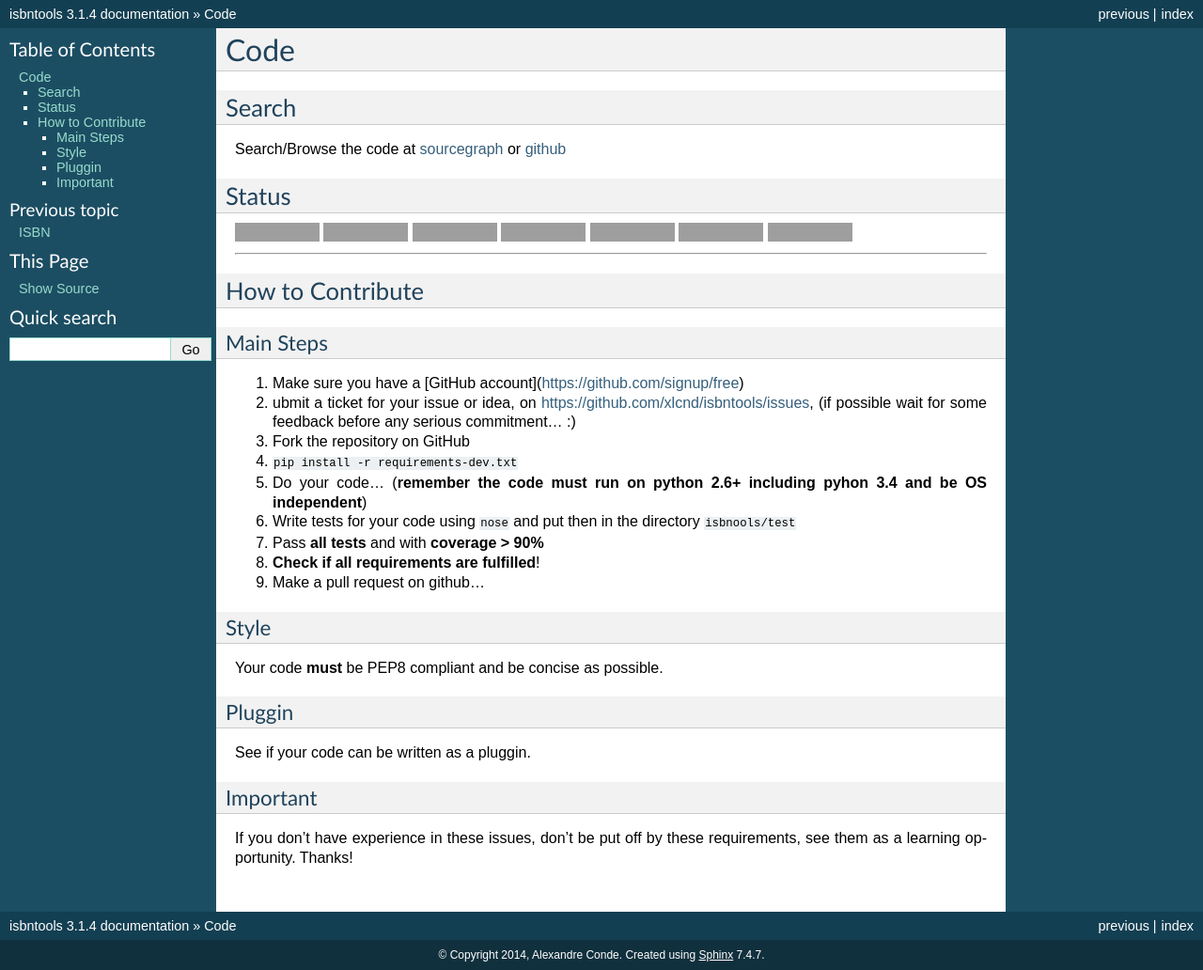
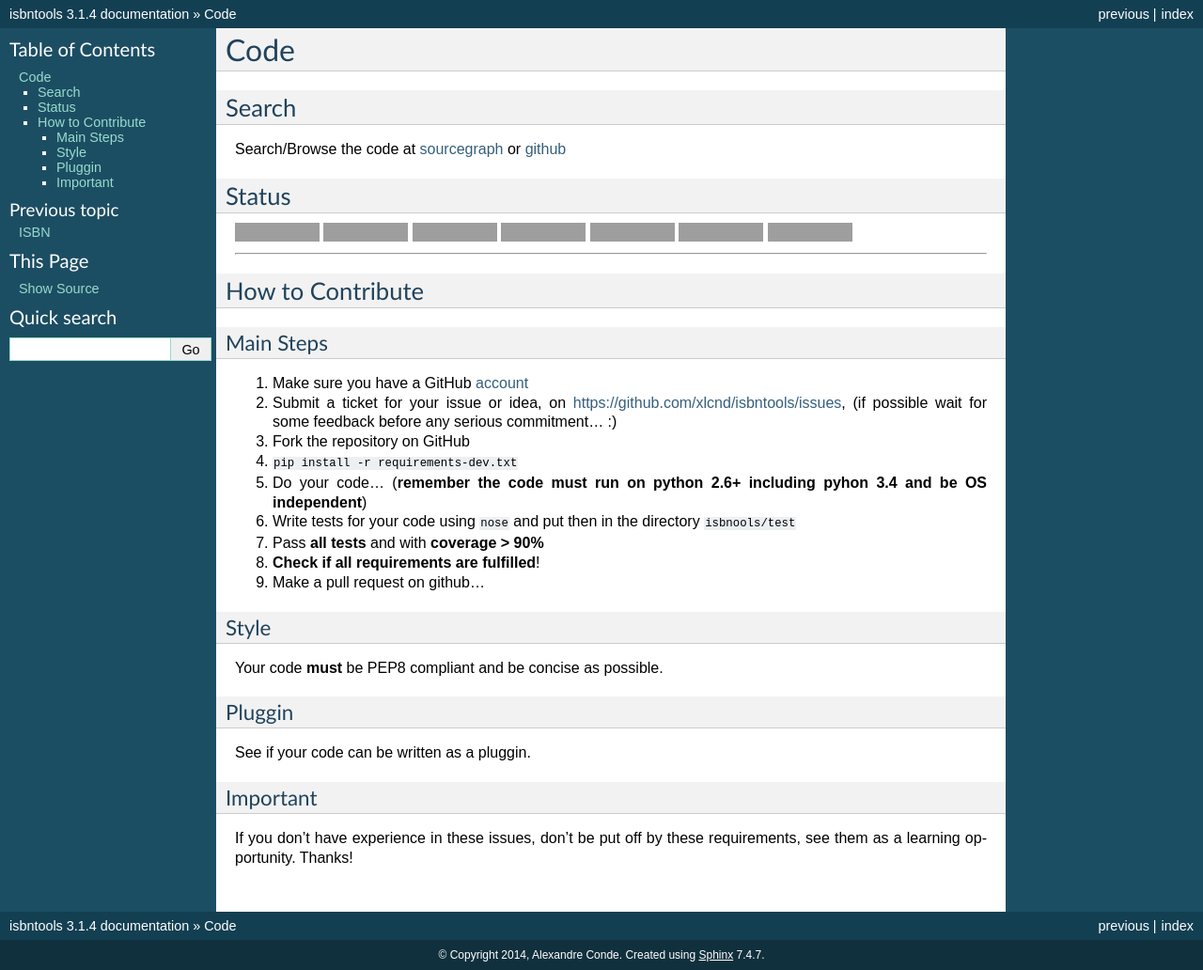
Before and after one commit to xlcnd/isbntools, a Sphinx documentation site: the page built from docs/code.rst, in a window 1280 px wide, cut to the strip 0-1032 px from the top of the page. Shown: the whole strip at 94% size. Built offline with Sphinx 7.4.7, drawn with Linux system fonts in a browser that asks for light colours; grey boxes are pictures that could not be loaded.

Commit message:
guidelines

```diff
--- a/docs/code.rst
+++ b/docs/code.rst
@@ -8,9 +8,6 @@ Search
 ------
 
 Search/Browse the code at sourcegraph_ or github_
-
-.. _sourcegraph: http://bit.ly/1k14kHi
-.. _github: http://bit.ly/1oTm5ze
 
 
 
@@ -55,8 +52,8 @@ How to Contribute
 Main Steps
 ^^^^^^^^^^
 
-1. Make sure you have a [GitHub account](https://github.com/signup/free)
-2. ubmit a ticket for your issue or idea,
+1. Make sure you have a GitHub account_
+2. Submit a ticket for your issue or idea,
    on https://github.com/xlcnd/isbntools/issues,
    (if possible wait for some feedback before any serious commitment... :)
 3. Fork the repository on GitHub
```
Also changed, not shown: other parts of docs/code.rst (+6 -0 lines).
